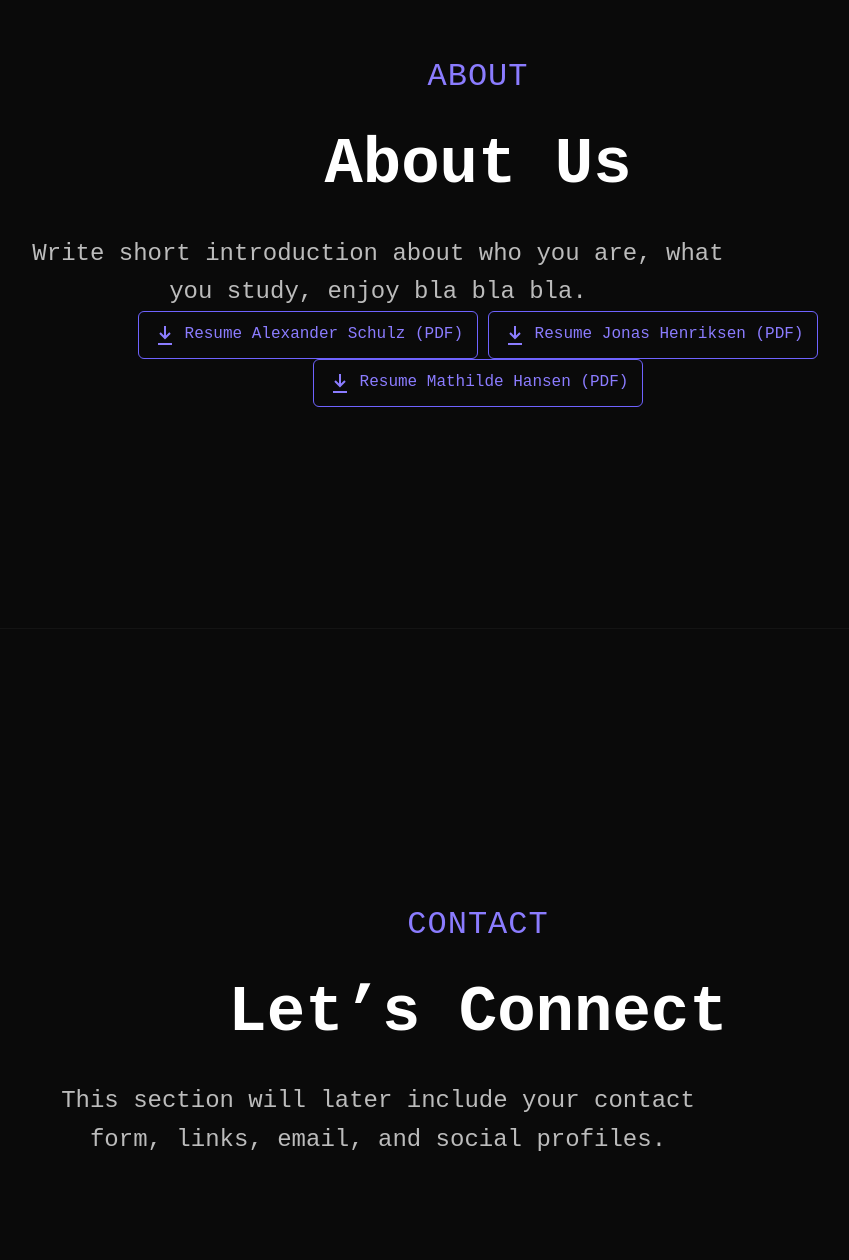
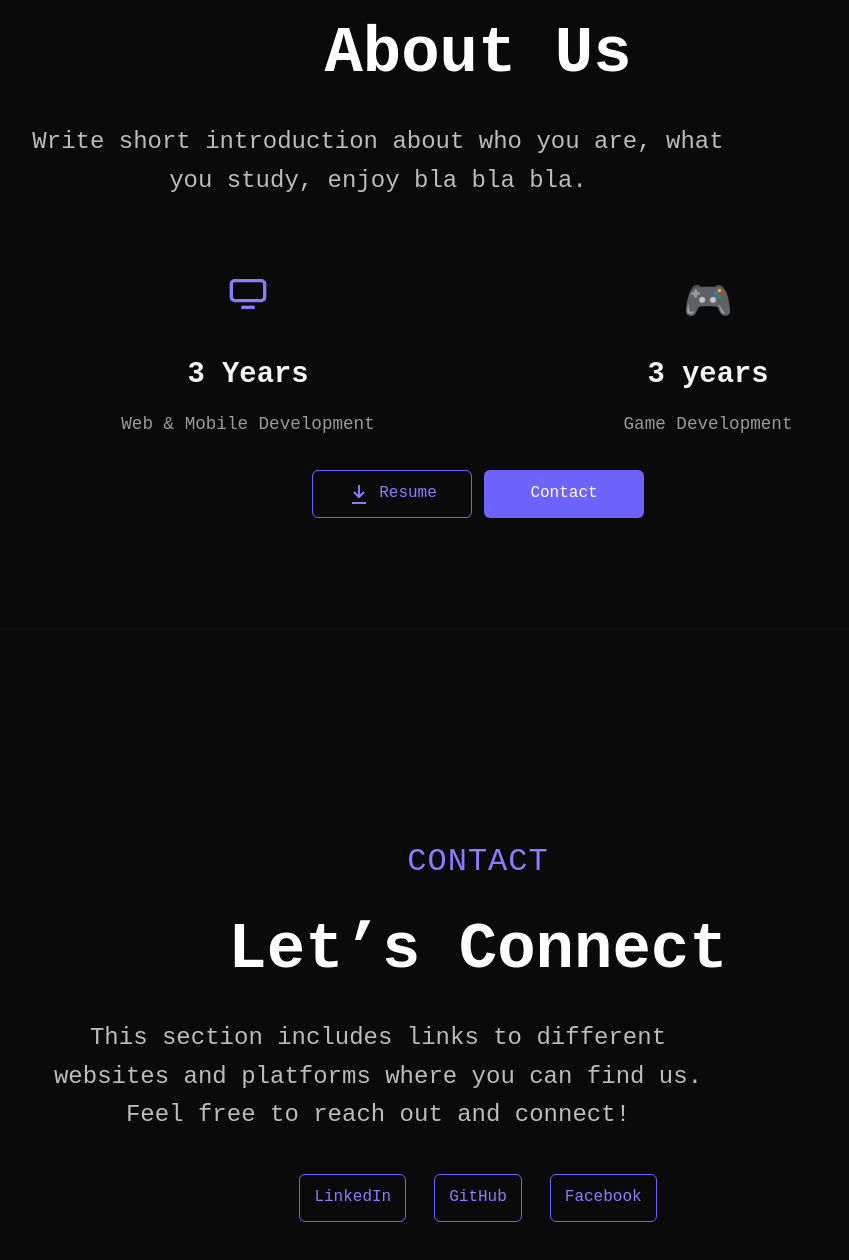
Before and after one commit to Juhe20/Portfolio-website, a website: page PortfolioProject/public/AboutMe.html in a window 1280 px wide. Shown: the part 3538-4798 px from the top of the page, without its empty margins (162-1011 px from the left). Drawn offline with Linux system fonts and the light colour scheme.

Commit message:
added buttons and finished about and connect page.

```diff
--- a/PortfolioProject/public/AboutMe.html
+++ b/PortfolioProject/public/AboutMe.html
@@ -105,6 +105,29 @@
         <p class="section-text">
           Write short introduction about who you are, what you study, enjoy bla bla bla.
         </p>
+        <div class="about-strengths">
+  <div class="strength-card">
+    <div class="strength-icon">
+  <svg xmlns="http://www.w3.org/2000/svg"
+       width="40" height="40"
+       viewBox="0 0 24 24"
+       fill="none"
+       stroke="currentColor"
+       stroke-width="2">
+    <rect x="2" y="4" width="20" height="12" rx="2"/>
+    <path d="M8 20h8"/>
+  </svg>
+</div>
+    <h3>3 Years</h3>
+    <p>Web & Mobile Development</p>
+  </div>
+
+    <div class="strength-card">
+  <div class="strength-icon">🎮</div>
+  <h3>3 years</h3>
+  <p>Game Development</p>
+</div>
+</div>
         <div class="resume-list">
     <a href="cv/ASCv.pdf" target="_blank" class="resume-btn">
 
@@ -120,41 +143,13 @@
     <path d="M5 21h14"></path>
   </svg>
     <!-- Text next to the icon -->
-      <span>Resume Alexander Schulz (PDF)</span>
+      <span>Resume</span>
       </a>
-<a href="cv/YourCV.pdf" target="_blank" class="resume-btn">
-
-          <!-- SVG icon (this is NOT loaded from a file, it's written directly here) -->
-  <svg class="resume-icon"  xmlns="http://www.w3.org/2000/svg"
-       width="16" height="16" viewBox="0 0 24 24"
-       fill="none" stroke="currentColor" stroke-width="2">
-           <!-- vertical line of arrow -->
-    <path d="M12 3v12"></path>
-        <!-- arrow head -->
-    <path d="M7 10l5 5 5-5"></path>
-        <!-- bottom line -->
-    <path d="M5 21h14"></path>
-  </svg>
-    <!-- Text next to the icon -->
-      <span>Resume Jonas Henriksen (PDF)</span>
-      </a>
-<a href="cv/CV .pdf" target="_blank" class="resume-btn">
-
-          <!-- SVG icon (this is NOT loaded from a file, it's written directly here) -->
-  <svg class="resume-icon"  xmlns="http://www.w3.org/2000/svg"
-       width="16" height="16" viewBox="0 0 24 24"
-       fill="none" stroke="currentColor" stroke-width="2">
-           <!-- vertical line of arrow -->
-    <path d="M12 3v12"></path>
-        <!-- arrow head -->
-    <path d="M7 10l5 5 5-5"></path>
-        <!-- bottom line -->
-    <path d="M5 21h14"></path>
-  </svg>
-    <!-- Text next to the icon -->
-      <span>Resume Mathilde Hansen (PDF)</span>
+      <a href="#contact" class="contact-btn">
+        <span>Contact</span>
       </a>
     </div>
+
       </div>
     </section>
 
@@ -164,10 +159,22 @@
         <p class="eyebrow">Contact</p>
         <h2>Let’s Connect</h2>
         <p class="section-text">
-          This section will later include your contact form, links, email, and social profiles.
+          This section includes links to different websites and platforms where you can find us. Feel free to reach out and connect!
         </p>
+<div class="contact-links">
 
+  <a href="https://www.linkedin.com/" target="_blank" class="resume-btn">
+    LinkedIn
+  </a>
 
+  <a href="https://github.com/yourusername" target="_blank" class="resume-btn">
+    GitHub
+</a>
+
+  <a href="https://www.facebook.com" target="_blank" class="resume-btn">
+    Facebook
+  </a>
+</div>
       </div>
     </section>
   </main>
--- a/PortfolioProject/public/css/styleAboutMe.css
+++ b/PortfolioProject/public/css/styleAboutMe.css
@@ -207,12 +207,68 @@ body {
   .brand h1 {
     font-size: 1.5rem;
   }
+}
   .resume-list{
     display: flex;
-    flex-direction: column;
-    gap: 200px;
-    margin-top: 20px;
-    align-items: flex-start;
+  gap: 12px;
+   justify-content: center;
+  }
+  .resume-list a{
+    width: 160px;
+    justify-content: center;
+  }
+  .about-strengths{
+    display: grid;
+    grid-template-columns: repeat(2,1fr);
+    gap: 20px;
+    margin-top: 40px;
 
   }
+  .strength-card{
+    background-color: #949494;
+    padding: 32px;
+    border-radius: 14px;
+    background: #0a0a0a;
+    transition: all 0.25s ease;
+    text-align: center;
+
+  }
+  .strength-icon {
+    font-size: 40px;
+    color: #8b7cff;
+    margin-bottom: 16px;
+  }
+  .strength-card h3 {
+    font-size: 1.8rem;
+    margin-bottom: 12px;
+  }
+  .strength-card p {
+    font-size: 1.1rem;
+    color: #9a9a9a;
+  }
+  .contact-btn {
+  display: inline-flex;
+  align-items: center;
+  gap: 8px;                   /* space between text and icon */
+  padding: 10px 14px;
+  font-size: 1rem;
+  border-radius: 6px;
+
+  background-color: #6f63ff;
+  color: white;
+  text-decoration: none;
+  border: none;
+
+  transition: all 0.2s ease;
 }
+.contact-btn:hover {
+  background-color: #8b7cff;
+  transform: translateY(-2px);
+  box-shadow: 0 4px 12px rgba(111, 99, 255, 0.3);
+}
+.contact-links {
+  display: flex;
+  justify-content: center;
+  gap: 28px;
+  margin-top: 40px;
+}
```
